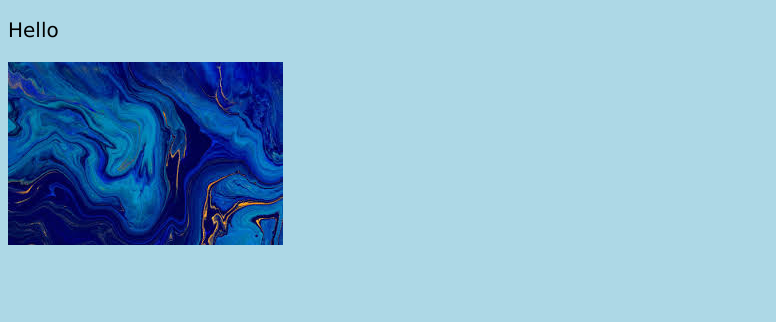
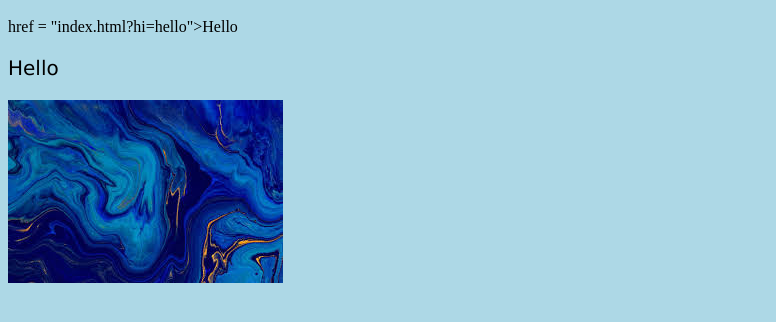
Before and after one commit to Coder2028-tech/Websitetest, a plain HTML site: page index.html in a window 1280 px wide. Shown: the part 48-370 px from the top of the page, without its empty margins (0-776 px from the left). Drawn offline with Linux system fonts and the light colour scheme.

Commit message:
Update index.html

```diff
--- a/index.html
+++ b/index.html
@@ -6,7 +6,7 @@
 
 <body>
 <h1>My Website</h1>
-
+<a>href = "index.html?hi=hello">Hello</a>
 <p> Hello </p>
 <img src = "blue.jpeg" />
 </body>
```
